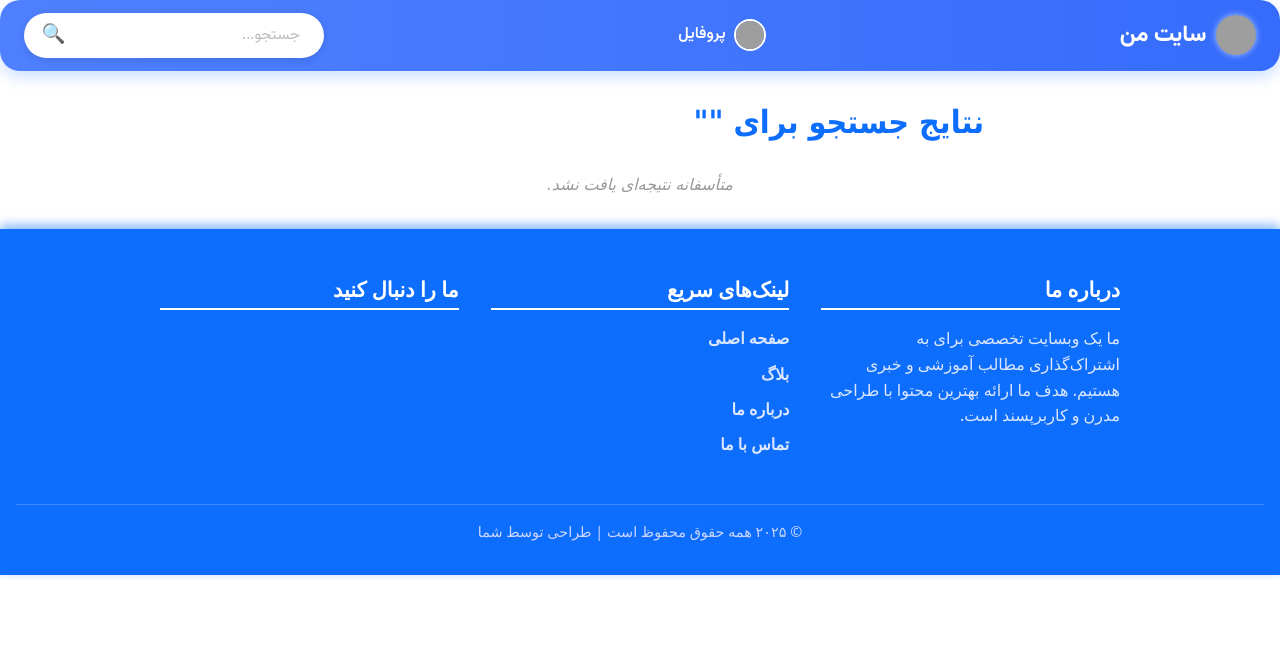
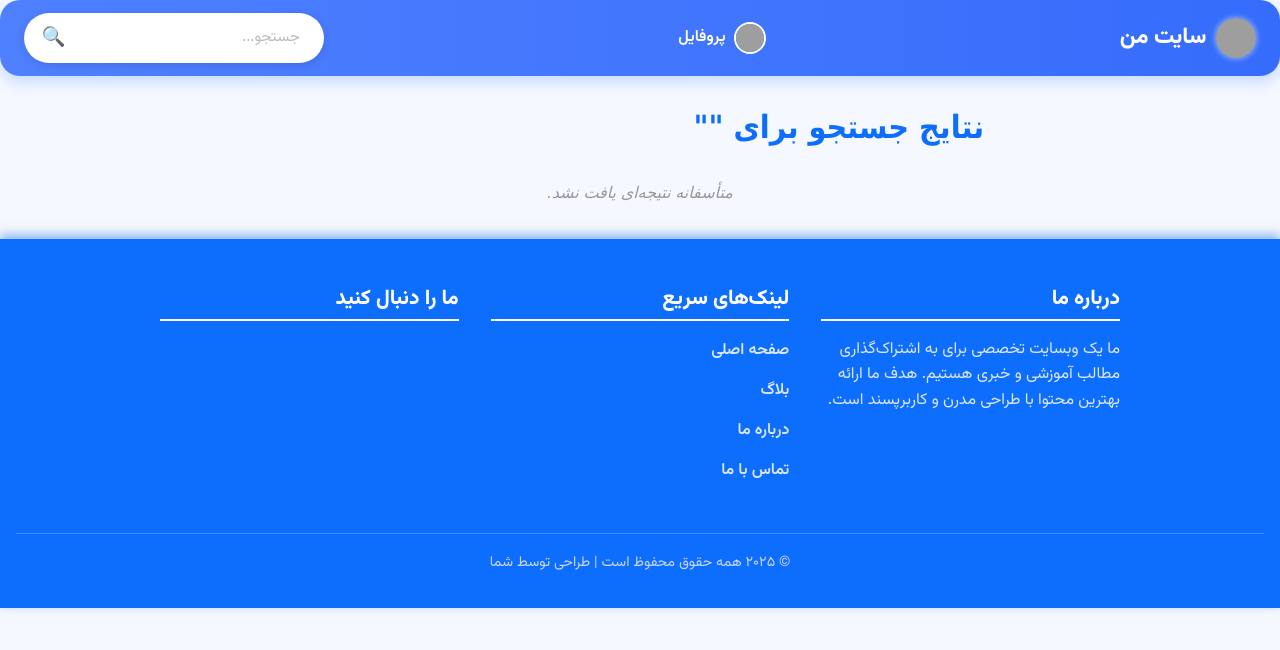
Before and after one commit to Abolfazl-Fazeli34/exercise, a Django app: page /blog/search/ in a window 1280 px wide. Shown: the top 650 px of the page. Run offline with Django 5.2, Linux system fonts and the light colour scheme; parts of the project's set-up code (start-up, migrations or seed data) failed here and were passed over; some libraries are stand-ins or nearby versions; grey boxes are pictures that could not be loaded.

Commit message:
update base.html 16

```diff
--- a/templates/parent/base.html
+++ b/templates/parent/base.html
@@ -3,18 +3,51 @@
 <html lang="fa" dir="rtl">
 <head>
   <meta charset="UTF-8">
-  <meta name="viewport" content="width=device-width, initial-scale=1">
-  <link rel="stylesheet" href="{% static 'css/bootstrap.min.css' %}">
-  <title>My-Test | {% block title %}{% endblock %}</title>
+  <meta name="viewport" content="width=device-width, initial-scale=1.0">
+
+  <title>{% block title %}سایت من{% endblock %} | My-Test</title>
+
+  <!-- Favicon -->
+  <link rel="icon" href="{% static 'images/favicon.ico' %}" type="image/x-icon" />
+
+  <!-- فونت فارسی Vazirmatn -->
+  <link href="https://fonts.googleapis.com/css2?family=Vazirmatn:wght@400;600;800&display=swap" rel="stylesheet">
+
+  <!-- استایل‌های عمومی -->
+  <link rel="stylesheet" href="{% static 'css/bootstrap.rtl.min.css' %}">
+  <link rel="stylesheet" href="{% static 'css/main.css' %}">
+
+  <!-- استایل مخصوص صفحات (در صورت نیاز) -->
   {% block link %}{% endblock %}
+
+  <style>
+    body {
+      font-family: 'Vazirmatn', Tahoma, sans-serif;
+      background-color: #f5f8ff;
+      margin: 0;
+      padding: 0;
+      line-height: 1.8;
+    }
+  </style>
 </head>
 <body>
 
-{% include "partials/header.html" %}
-{% block content %}{% endblock %}
-{% include "partials/footer.html" %}
+  <!-- هدر سایت -->
+  {% include "partials/header.html" %}
 
-<script src="{% static 'scripts/jquery-3.3.1.slim.min.js' %}"></script>
-<script src="{% static 'scripts/bootstrap.bundle.min.js' %}"></script>
+  <!-- محتوای اصلی صفحه -->
+  <main class="container my-4">
+    {% block content %}{% endblock %}
+  </main>
+
+  <!-- فوتر سایت -->
+  {% include "partials/footer.html" %}
+
+  <!-- اسکریپت‌ها -->
+  <script src="{% static 'scripts/jquery-3.6.0.min.js' %}"></script>
+  <script src="{% static 'scripts/bootstrap.bundle.min.js' %}"></script>
+  <script src="{% static 'scripts/main.js' %}"></script>
+
+  {% block script %}{% endblock %}
 </body>
 </html>
```
